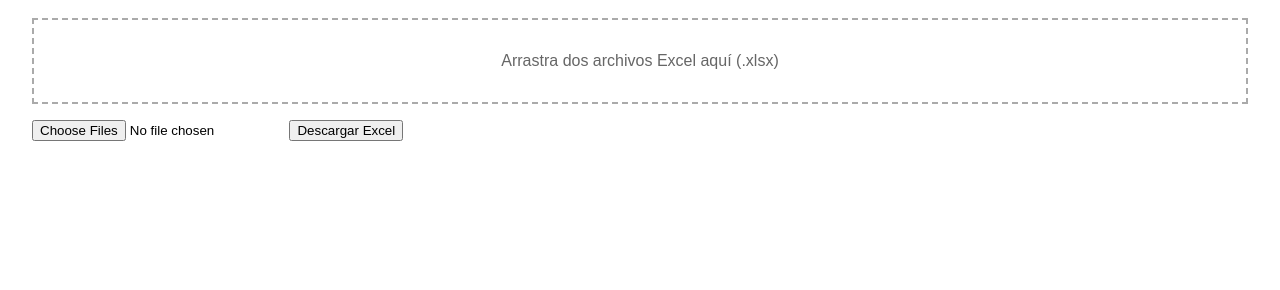
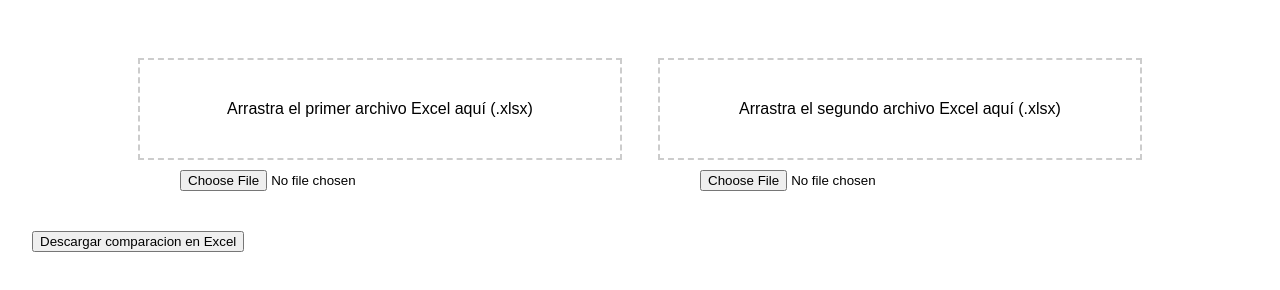
Before and after one commit to MartinianoLopez/comparador-clientes, a website: page index.html in a window 1280 px wide. Shown: the part 72-362 px from the top of the page. Drawn offline with Linux system fonts and the light colour scheme.

Commit message:
fix: bug y mejora de interfaz

```diff
--- a/index.html
+++ b/index.html
@@ -8,29 +8,61 @@
    body { font-family: sans-serif; margin: 2em; }
 table { border-collapse: collapse; margin-top: 1em; }
 th, td { border: 1px solid #ccc; padding: 0.5em; text-align: left; }
+
+.container {
+  display: flex;
+  gap: 40px;
+  flex-wrap: wrap;
+  justify-content: center;
+}
+
+.block {
+  flex: 1 1 300px;
+  margin: 40px;
+  min-width: 200px;
+  max-width: 400px;
+  display: flex;
+  flex-direction: column;
+  align-items: center;
+  box-sizing: border-box;
+}
+
 .dropzone {
-      border: 2px dashed #aaa;
-      padding: 2em;
+  width: 100%;
+  padding: 40px;
+  border: 2px dashed #ccc;
   text-align: center;
-      color: #666;
-      margin-bottom: 1em;
+  cursor: pointer;
+  user-select: none;
+  margin-bottom: 10px;
 }
+
+input[type="file"] {
+  width: 100%;
+}
+
   </style>
 </head>
 <body>
   <h1>Comparación de Archivos Excel</h1>
-
-  <div class="dropzone" id="dropzone">
-    Arrastra dos archivos Excel aquí (.xlsx)
+  <div class="container">
+    <div class="block">
+      <div class="dropzone" id="dropzone1">
+        Arrastra el primer archivo Excel aquí (.xlsx)
       </div>
-
-  <input type="file" id="fileInput" multiple accept=".xlsx" />
-  <button onclick="exportToExcel()">Descargar Excel</button>
+      <input type="file" id="fileInput1" accept=".xlsx" />
+    </div>
+    <div class="block">
+      <div class="dropzone" id="dropzone2">
+        Arrastra el segundo archivo Excel aquí (.xlsx)
+      </div>
+      <input type="file" id="fileInput2" accept=".xlsx" />
+    </div>
+  </div>
+  <button onclick="exportToExcel()">Descargar comparacion en Excel</button>
   <div id="output"></div>
 
-  <!-- SheetJS -->
   <script src="https://cdnjs.cloudflare.com/ajax/libs/xlsx/0.18.5/xlsx.full.min.js"></script>
-  <!-- Tu script -->
   <script src="index.js"></script>
 </body>
 </html>
--- a/index.js
+++ b/index.js
@@ -1,10 +1,14 @@
-const dropzone = document.getElementById('dropzone');
-const fileInput = document.getElementById('fileInput');
+const dropzone1 = document.getElementById('dropzone1');
+const dropzone2 = document.getElementById('dropzone2');
+const fileInput1 = document.getElementById('fileInput1');
+const fileInput2 = document.getElementById('fileInput2');
+
 let files = [];
 let lastResults = [];
 
 const camposExtras = ["PS", "Cupones", "Pagos", "Cobranzas", "TC", "CPD", "Opera a Crédito", "Acuerdo", "Cuenta MS"];
 
+function setupDropzone(dropzone, fileInput, index) {
   dropzone.addEventListener('dragover', (e) => {
     e.preventDefault();
     dropzone.style.backgroundColor = '#f0f0f0';
@@ -17,14 +21,20 @@ dropzone.addEventListener('dragleave', () => {
   dropzone.addEventListener('drop', (e) => {
     e.preventDefault();
     dropzone.style.backgroundColor = '';
-  files = Array.from(e.dataTransfer.files);
+    files[index] = e.dataTransfer.files[0];
+    if(files.length == 2){
       processFiles(files);
+    }
   });
 
   fileInput.addEventListener('change', (e) => {
-  files = Array.from(e.target.files);
+    files[index] = e.target.files[0];
     processFiles(files);
   });
+}
+
+setupDropzone(dropzone1, fileInput1, 0);
+setupDropzone(dropzone2, fileInput2, 1);
 
 function readExcel(file) {
   return new Promise((resolve) => {
@@ -40,10 +50,6 @@ function readExcel(file) {
 }
 
 async function processFiles(files) {
-  if (files.length < 2) {
-    alert('Por favor sube dos archivos.');
-    return;
-  }
 
   const [lastCrossFile, newCrossFile] = files;
   const lastCrossRaw = await readExcel(lastCrossFile);
```
Lines whose indentation alone changed are shown as unchanged.
